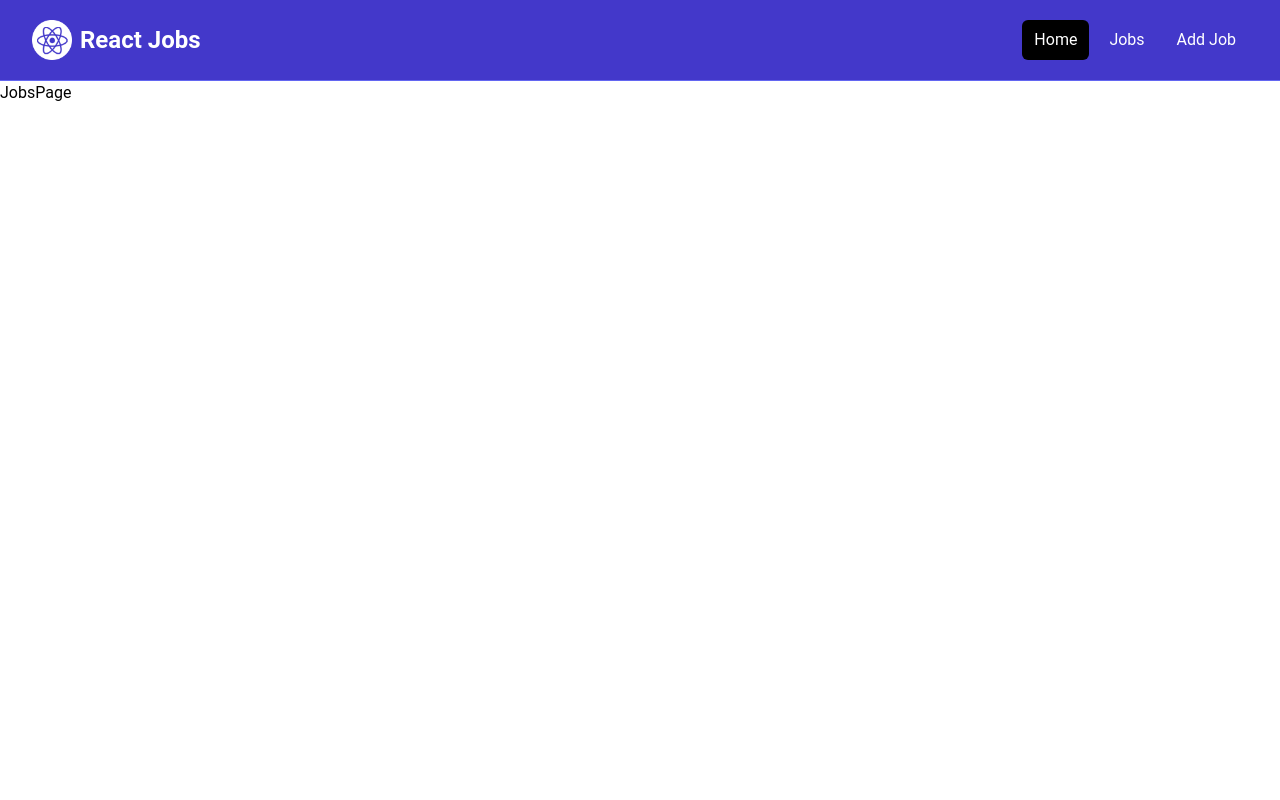
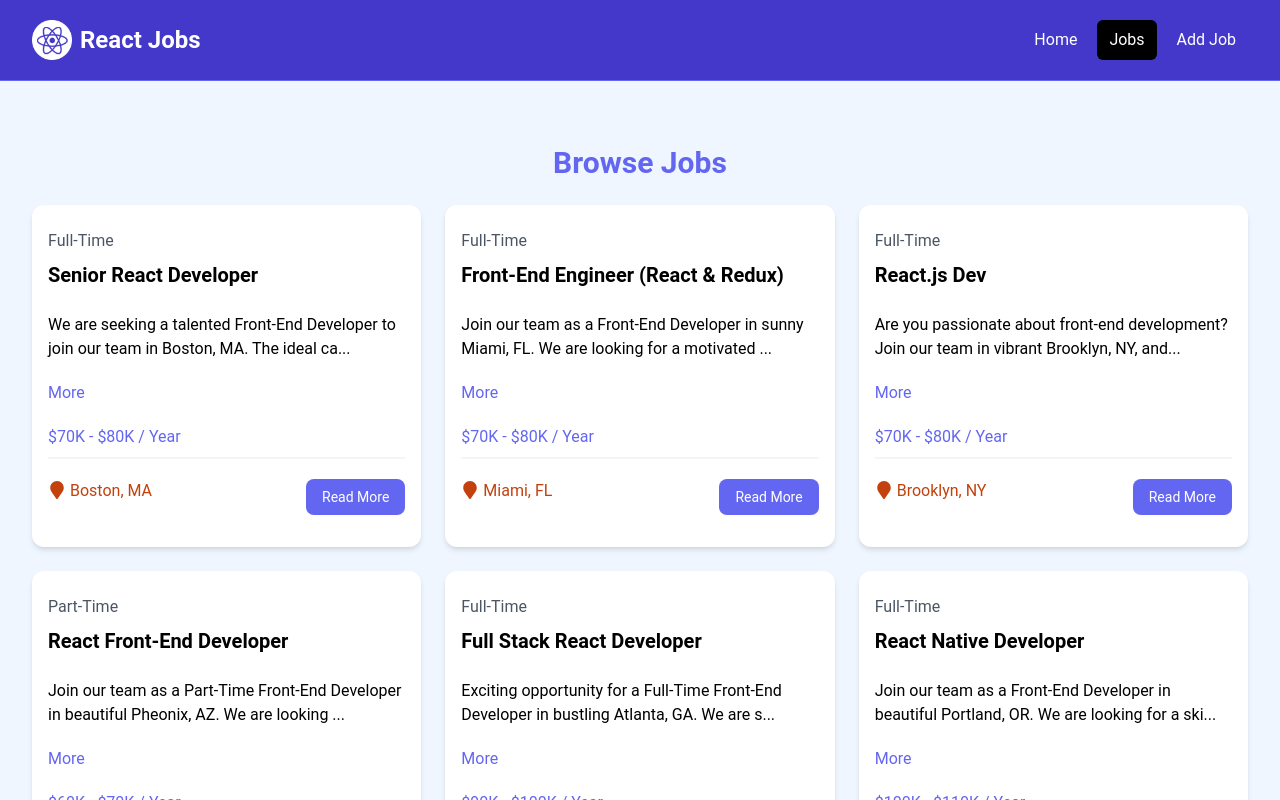
Before and after one commit to kingjeongkong/React_Practice, a React (Vite) app in the folder react-jobs-website/: page /jobs in a window 1280 px wide. Shown: the top 800 px of the page. Built offline with nearby package versions, Linux system fonts and the light colour scheme.

Commit message:
NavLink 설정 및 페이지에 따른 UI 변화

```diff
--- a/react-jobs-website/src/components/JobListings.jsx
+++ b/react-jobs-website/src/components/JobListings.jsx
@@ -2,15 +2,17 @@ import React from 'react';
 import jobs from '../../jobsJSON.json';
 import JobListing from './JobListing';
 
-const JobListings = () => {
-  const recentJobs = jobs.slice(0, 3);
+const JobListings = ({ isHome = false }) => {
+  const jobListings = isHome ? jobs.slice(0, 3) : jobs;
 
   return (
     <section className="bg-blue-50 px-4 py-10">
       <div className="container-xl lg:container m-auto">
-        <h2 className="text-3xl font-bold text-indigo-500 mb-6 text-center">Browse Jobs</h2>
+        <h2 className="text-3xl font-bold text-indigo-500 mb-6 text-center">
+          {isHome ? 'Recent Jobs' : 'Browse Jobs'}
+        </h2>
         <div className="grid grid-cols-1 md:grid-cols-3 gap-6">
-          {recentJobs.map((job) => (
+          {jobListings.map((job) => (
             <JobListing key={job.id} job={job} />
           ))}
         </div>
--- a/react-jobs-website/src/components/Navbar.jsx
+++ b/react-jobs-website/src/components/Navbar.jsx
@@ -1,38 +1,34 @@
 import React from 'react';
-import { Link } from 'react-router-dom';
+import { NavLink } from 'react-router-dom';
 import logo from '../assets/images/logo.png';
 
 const Navbar = () => {
+  const linkClass = ({ isActive }) =>
+    isActive
+      ? 'text-white bg-black hover:bg-gray-900 hover:text-white rounded-md px-3 py-2'
+      : 'text-white hover:bg-gray-900 hover:text-white rounded-md px-3 py-2';
+
   return (
     <nav className="bg-indigo-700 border-b border-indigo-500">
       <div className="mx-auto max-w-7xl px-2 sm:px-6 lg:px-8">
         <div className="flex h-20 items-center justify-between">
           <div className="flex flex-1 items-center justify-center md:items-stretch md:justify-start">
             {/* <!-- Logo --> */}
-            <Link className="flex flex-shrink-0 items-center mr-4" to="/">
+            <NavLink className="flex flex-shrink-0 items-center mr-4" to="/">
               <img className="h-10 w-auto" src={logo} alt="React Jobs" />
               <span className="hidden md:block text-white text-2xl font-bold ml-2">React Jobs</span>
-            </Link>
+            </NavLink>
             <div className="md:ml-auto">
               <div className="flex space-x-2">
-                <Link
-                  to="/"
-                  className="text-white bg-black hover:bg-gray-900 hover:text-white rounded-md px-3 py-2"
-                >
+                <NavLink to="/" className={linkClass}>
                   Home
-                </Link>
-                <Link
-                  to="/jobs"
-                  className="text-white hover:bg-gray-900 hover:text-white rounded-md px-3 py-2"
-                >
+                </NavLink>
+                <NavLink to="/jobs" className={linkClass}>
                   Jobs
-                </Link>
-                <Link
-                  to="/add-job"
-                  className="text-white hover:bg-gray-900 hover:text-white rounded-md px-3 py-2"
-                >
+                </NavLink>
+                <NavLink to="/add-job" className={linkClass}>
                   Add Job
-                </Link>
+                </NavLink>
               </div>
             </div>
           </div>
--- a/react-jobs-website/src/pages/HomePage.jsx
+++ b/react-jobs-website/src/pages/HomePage.jsx
@@ -9,7 +9,7 @@ const HomePage = () => {
     <>
       <Hero />
       <HomeCards />
-      <JobListings />
+      <JobListings isHome={true} />
       <ViewAllJobs />
     </>
   );
--- a/react-jobs-website/src/pages/JobsPage.jsx
+++ b/react-jobs-website/src/pages/JobsPage.jsx
@@ -1,7 +1,12 @@
 import React from 'react';
+import JobListings from '../components/JobListings';
 
 const JobsPage = () => {
-  return <div>JobsPage</div>;
+  return (
+    <section className="bg-blue-50 px-4 py-6">
+      <JobListings />
+    </section>
+  );
 };
 
 export default JobsPage;
```
